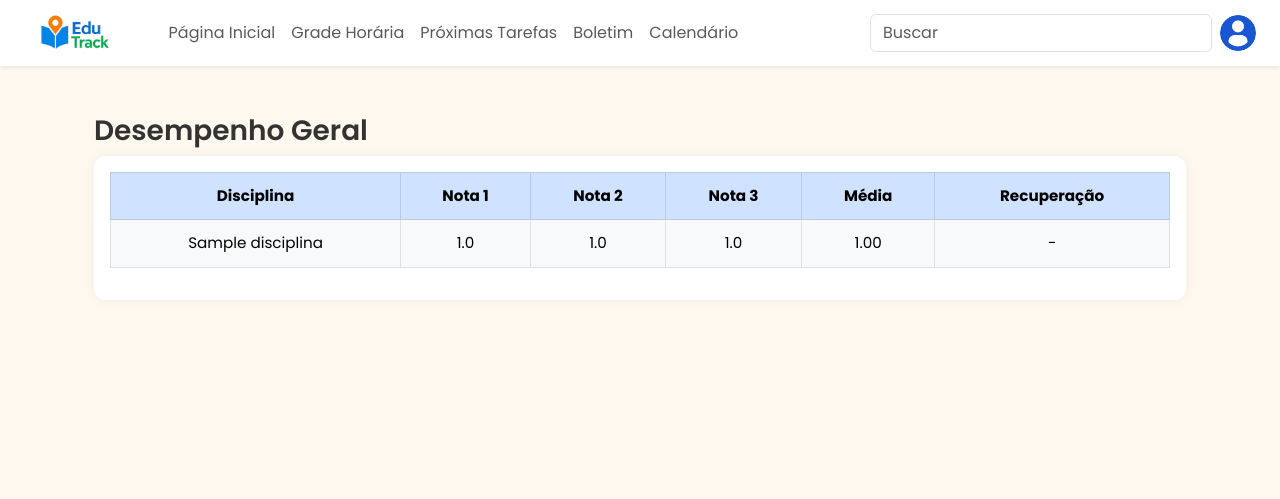
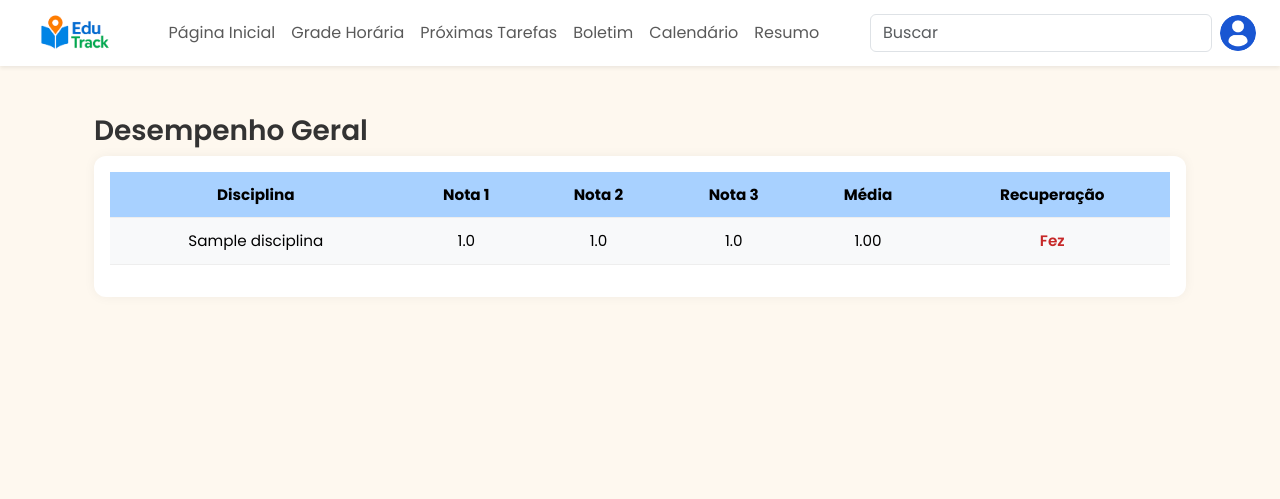
Before and after one commit to Time1-software/Projeto-Software, a Django app: page /boletim/ in a window 1280 px wide. Shown: the top 499 px of the page. Run offline with Django 5.2, Linux system fonts and the light colour scheme; a user stored in the database is signed in; tables that the repository leaves empty hold one stand-in row (values such as "Sample post").

Commit message:
Alterações 2

```diff
--- a/edutrack/context_processors.py
+++ b/edutrack/context_processors.py
@@ -15,7 +15,8 @@ def menu_context(request):
             {'nome': 'Grade Horária', 'url': 'grade_aluno'},
             {'nome': 'Próximas Tarefas', 'url': 'tarefas'},
             {'nome': 'Boletim', 'url': 'boletim_escolar'},
-            {'nome': 'Calendário', 'url': 'calendario'}
+            {'nome': 'Calendário', 'url': 'calendario'},
+            {'nome': 'Resumo', 'url': 'resumo'}
 
         ]
     elif categoria == 'professor':
--- a/edutrack/views.py
+++ b/edutrack/views.py
@@ -177,19 +177,38 @@ def painel_aluno(request):
 
     return render(request, 'bem_vindo_aluno.html', context)
 
+
 @login_required
 def tarefas_home(request):
-    # Melhoria: busca as tarefas do aluno logado, não apenas do primeiro
     try:
         aluno_atual = Aluno.objects.get(user=request.user)
     except Aluno.DoesNotExist:
-        # Lida com o caso de o usuário logado não ser um aluno
-        return redirect('dashboard') # Redireciona para o dashboard geral
+        return redirect('dashboard')
+
+    tipo = request.GET.get('tipo')
 
     atividades_base = Atividade.objects.filter(aluno=aluno_atual, entregue=False)
-    # ... (o resto da sua lógica de filtro continua aqui) ...
-    context = { 'aluno': aluno_atual, 'atividades': atividades_base } # Contexto simplificado
+
+    if tipo:
+        atividades_base = atividades_base.filter(tipo=tipo)
+
+    hoje = timezone.now().date()
+    semana_fim = hoje + timedelta(days=6 - hoje.weekday())
+
+    tarefas_hoje = atividades_base.filter(data_entrega__date=hoje)
+    tarefas_semana = atividades_base.filter(data_entrega__date__gt=hoje, data_entrega__date__lte=semana_fim)
+    tarefas_futuras = atividades_base.filter(data_entrega__date__gt=semana_fim)
+    tarefas_atrasadas = atividades_base.filter(data_entrega__date__lt=hoje)
+
+    context = {
+        'aluno': aluno_atual,
+        'tarefas_hoje': tarefas_hoje,
+        'tarefas_semana': tarefas_semana,
+        'tarefas_futuras': tarefas_futuras,
+        'tarefas_atrasadas': tarefas_atrasadas,
+    }
     return render(request, 'tarefas_provas.html', context)
+
 
 
 class CustomLoginView(LoginView):
--- a/edutrack_projeto/static/boletim.css
+++ b/edutrack_projeto/static/boletim.css
@@ -15,16 +15,7 @@ h3 {
   overflow: hidden;
 }
 
-.table {
-  border: none;
-}
 
-.table th,
-.table td {
-  padding: 0.75rem;
-  font-size: 0.95rem;
-  vertical-align: middle;
-}
 
 .table-primary {
   background-color: #a8d1ff;
@@ -32,7 +23,7 @@ h3 {
 }
 
 .table-light {
-  background-color: #f1f1f1;
+  background-color: #f8f9fa;
 }
 
 strong {
@@ -54,3 +45,46 @@ strong {
   padding: 1rem 0;
   height: 40px;
 }
+
+@media (max-width: 768px) {
+  .table th, .table td {
+    font-size: 0.85rem;
+    padding: 0.5rem;
+  }
+}
+
+.table {
+  border-collapse: collapse !important;
+  width: 100%;
+  border: none !important;
+}
+
+.table th,
+.table td {
+  border-style: none !important;
+  border-width: 0 !important;
+  border-color: transparent !important;
+  box-shadow: inset 0 -1px 0 #eeeeee; /* linha inferior suave */
+  padding: 0.75rem;
+  font-size: 0.95rem;
+  vertical-align: middle;
+  background-color: transparent !important;
+}
+
+
+/* Remove qualquer borda extra do último tr */
+.table tbody tr:last-child td {
+  border-bottom: none !important;
+}
+
+/* Remove linhas pretas de fora da tabela */
+.table-responsive {
+  border: none !important;
+}
+
+/* Remove espaçamento entre as células (pra não deixar linha "marcada") */
+.table tr,
+.table th,
+.table td {
+  background-clip: padding-box !important;
+}
--- a/edutrack_projeto/templates/boletim_escolar.html
+++ b/edutrack_projeto/templates/boletim_escolar.html
@@ -14,7 +14,7 @@
 <main class="flex-fill container my-4">
   <h3>Desempenho Geral</h3>
   <div class="table-responsive p-3">
-    <table class="table table-bordered text-center align-middle">
+    <table class="table text-center align-middle">
       <thead class="table-primary">
         <tr>
           <th>Disciplina</th>
@@ -34,15 +34,20 @@
             <td>{% if nota.nota3 is None %}{% else %}{{ nota.nota3 }}{% endif %}</td>
             <td>{% if nota.media is not None %}{{ nota.media|floatformat:2 }}{% else %}-{% endif %}</td>
             <td>
-              {% if nota.tem_todas_notas %}
-                {% if nota.recuperacao %}
-                  <strong class="text-red">Sim</strong>
+              {% if nota.media is not None %}
+                {% if nota.media < 6.0 %}
+                  {% if nota.recuperacao %}
+                    <strong class="text-red">Fez</strong>
+                  {% else %}
+                    <strong class="text-red">Precisa</strong>
+                  {% endif %}
                 {% else %}
                   <span class="text-green">Não</span>
                 {% endif %}
               {% else %}
                 -
               {% endif %}
+
             </td>
           </tr>
         {% endfor %}
```
